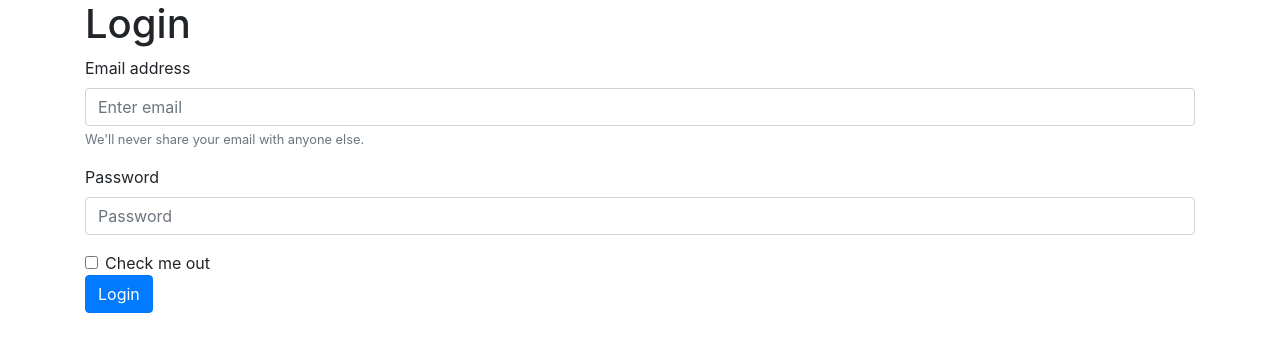
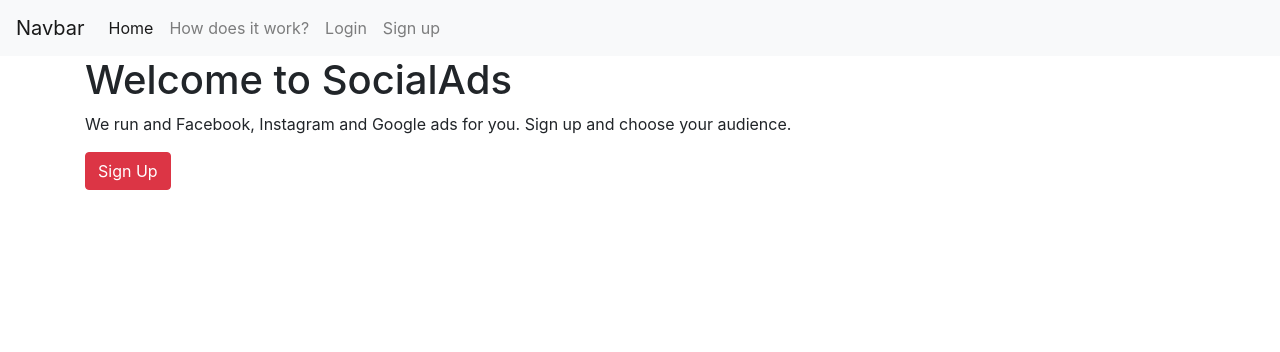
Before and after one commit to TinStay/Social-Ads, a React (Create React App) app: page / in a window 1280 px wide. Before the commit this address led to /login. Shown: the top 352 px of the page. Built offline with nearby package versions, Linux system fonts and the light colour scheme; no server answers.

Commit message:
Added a navbar

```diff
--- a/src/App.js
+++ b/src/App.js
@@ -5,6 +5,7 @@
 import SignupForm from  './components/Auth/SignupForm';
 import LoginForm from  './components/Auth/LoginForm';
 import HomePage from './components/Home/index';
+import Navbar from './components/Navigation/Navbar';
 
 // Containers
 import PrivateRoute from './containers/User/PrivateRoute';
@@ -18,10 +19,11 @@
     <AuthProvider>
       <BrowserRouter>
         <div className="">
-          {/* <Route exact path="/" component={HomePage} /> */}
-          <PrivateRoute exact path="/" component={HomePage} />
+          <Navbar />
+          <Route exact path="/" component={HomePage} />
           <Route exact path="/login" component={LoginForm} />
           <Route exact path="/signup" component={SignupForm} />
+          <PrivateRoute exact path="/profile" component={SignupForm}/>
         </div>
       </BrowserRouter>
     </AuthProvider>
--- a/src/components/Auth/SignupForm.js
+++ b/src/components/Auth/SignupForm.js
@@ -21,7 +21,7 @@
 
     return(
         <div className="container">
-            <h1>Signup</h1>
+            <h1>Sign up</h1>
             <form onSubmit={handleSignUp}>
                 <div className="form-group">
                     <label for="exampleInputEmail1">Email address</label>
--- a/src/components/Home/index.js
+++ b/src/components/Home/index.js
@@ -6,10 +6,9 @@
 
     return(
         <div className="container">
-            <h1>Login</h1>
-           <p>Lorem, ipsum. Lorem ipsum dolor sit amet consectetur adipisicing elit. Praesentium dignissimos quaerat,
-            minus, quam a ratione soluta odit placeat quasi velit aliquam repellat sequi iste sapiente veritatis id excepturi laboriosam? Quasi.</p>
-            <button onClick={() => app.auth().signOut()} className="btn btn-danger">Sign out</button>
+            <h1>Welcome to SocialAds</h1>
+           <p>We run and Facebook, Instagram and Google ads for you. Sign up and choose your audience.</p>
+            <button onClick={() => app.auth().signOut()} className="btn btn-danger">Sign Up</button>
         </div>
     )
 }
--- /dev/null
+++ b/src/components/Navigation/Navbar.js
@@ -0,0 +1,61 @@
+import React,{ useContext } from 'react';
+import {Link} from "react-router-dom";
+import { AuthContext } from '../Auth/Auth';
+
+
+const Navbar = () =>{
+
+    const { currentUser } = useContext(AuthContext);
+    console.log(currentUser)
+
+    let navbarItems = (
+        <ul class="navbar-nav">
+            <li class="nav-item active">
+                <Link to='/' class="nav-link">Home <span class="sr-only">(current)</span></Link>
+            </li>
+            <li class="nav-item">
+                <Link to='/' class="nav-link" href="#">How does it work?</Link>
+            </li>
+            <li class="nav-item">
+                <Link to='/login' class="nav-link" href="#">Login</Link>
+            </li>
+            <li class="nav-item">
+                <Link to='/signup' class="nav-link" href="#">Sign up</Link>
+            </li>
+        </ul>
+    );
+
+    if(currentUser){
+        navbarItems = (
+            <ul class="navbar-nav">
+                <li class="nav-item active">
+                    <Link to='/' class="nav-link">Home <span class="sr-only">(current)</span></Link>
+                </li>
+                <li class="nav-item">
+                    <Link to='/' class="nav-link" href="#">How does it work?</Link>
+                </li>
+                <li class="nav-item">
+                    <Link to='/' class="nav-link" href="#">Profile</Link>
+                </li>
+                <li class="nav-item">
+                    <Link to='/signup' class="nav-link" href="#">Log out</Link>
+                </li>
+            </ul>
+        )
+    }
+
+    return(
+        <nav class="navbar navbar-expand-lg navbar-light bg-light">
+            <a class="navbar-brand" href="#">Navbar</a>
+            <button class="navbar-toggler" type="button" data-toggle="collapse" data-target="#navbarNav" aria-controls="navbarNav" aria-expanded="false" aria-label="Toggle navigation">
+                <span class="navbar-toggler-icon"></span>
+            </button>
+            <div class="collapse navbar-collapse" id="navbarNav">
+                {navbarItems}
+            </div>
+        </nav>
+    )
+}
+
+
+export default Navbar;
```
